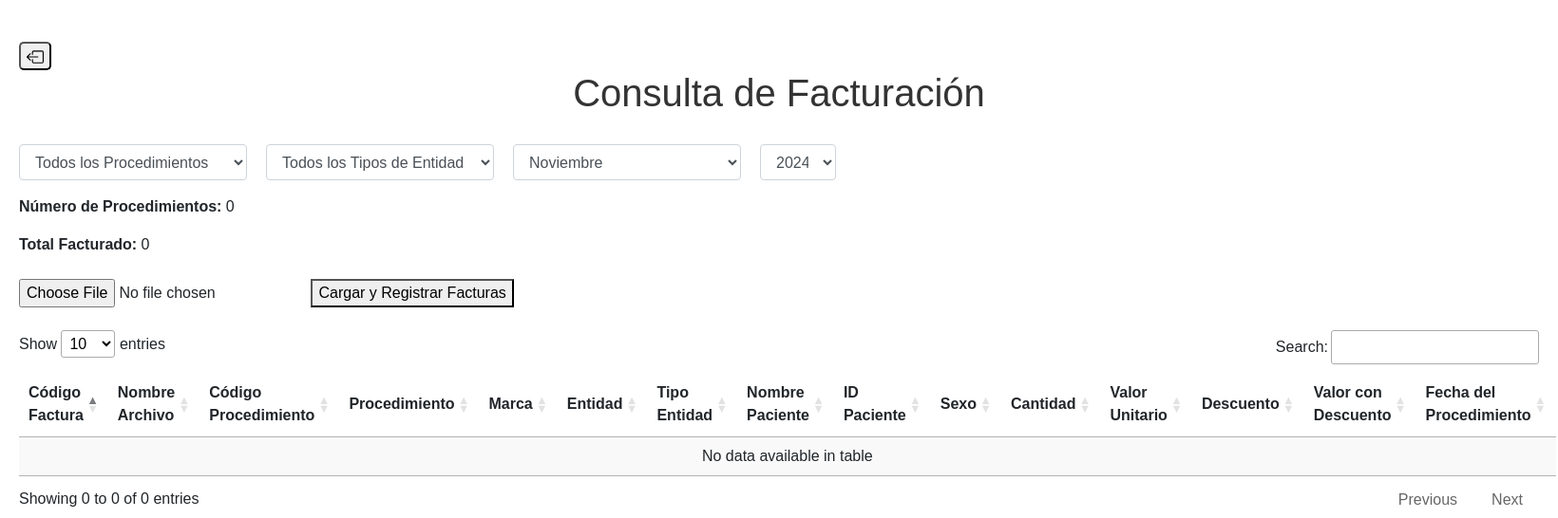
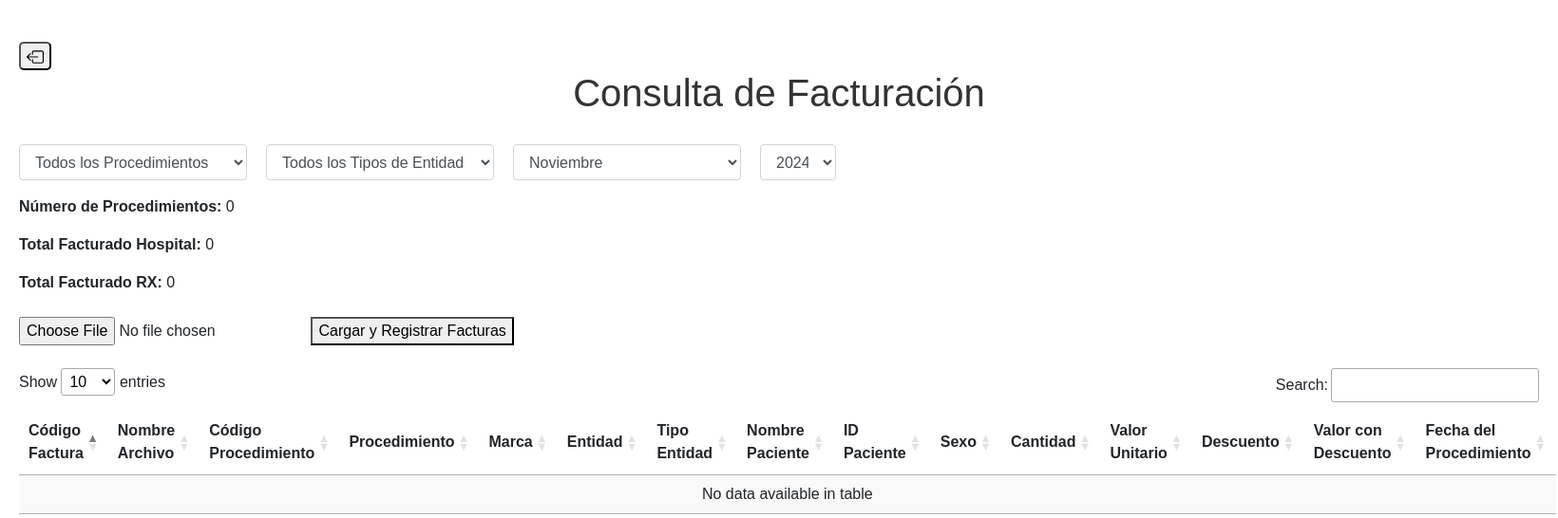
Before and after one commit to juanmatorres007/rx_sedelaplata, a PHP site: page /factura.php in a window 1640 px wide. Shown: the top 546 px of the page at 95% size. Run offline with PHP 8.4, Linux system fonts and the light colour scheme; data comes from the database, SQL or seed files in the repository; data that the repository does not hold is empty; some libraries are stand-ins or nearby versions.

Commit message:
19/11/24

```diff
--- a/consultaFactura.php
+++ b/consultaFactura.php
@@ -58,6 +58,7 @@ if (isset($_POST['tipo_procedimiento']) && isset($_POST['mes']) && isset($_POST[
     $result = $stmt->get_result();
 
     // Variables para acumular totales
+    $totalRx = 0;
     $totalProcedimientos = 0;
     $totalFacturado = 0;
     $tableRows = "";
@@ -72,15 +73,15 @@ if (isset($_POST['tipo_procedimiento']) && isset($_POST['mes']) && isset($_POST[
                 // Si `descuento` es un valor absoluto
                 $valor_unitario_con_descuento = $row['valor_unitario'] - $row['descuento'];
 
-                // Si `descuento` representa un porcentaje, usa esta línea en su lugar:
-                // $valor_unitario_con_descuento = $row['valor_unitario'] * (1 - $row['descuento'] / 100);
             }
 
             // Calcular el total para el registro actual y sumar a los totales
+            $totalRx += $row['valor_descuento'];
             $totalProcedimientos += $row['cantidad'];
-            $totalFacturado += $valor_unitario_con_descuento * $row['cantidad'];
+            $totalFacturado  += $row['valor_unitario'] ;
 
-            // Construir las filas de la tabla
+
+
             $tableRows .= "<tr>
                 <td>{$row['codigo_factura']}</td>
                 <td>{$row['nombre_archivo']}</td>
@@ -93,9 +94,9 @@ if (isset($_POST['tipo_procedimiento']) && isset($_POST['mes']) && isset($_POST[
                 <td>{$row['id_paciente']}</td>
                 <td>{$row['sexo']}</td>
                 <td>{$row['cantidad']}</td>
-                <td>{$row['valor_unitario']}</td>
+                <td>$" . number_format($row['valor_unitario'],0, '.', '.'). "</td>
                 <td>{$row['descuento']}</td>
-                <td>" . number_format($valor_unitario_con_descuento, 3, ',', '.') . "</td>
+                <td>$" . number_format($row['valor_descuento'],0, '.', '.'). "</td>
                 <td>{$row['fecha_procedimiento']}</td>
             </tr>";
         }
@@ -106,11 +107,13 @@ if (isset($_POST['tipo_procedimiento']) && isset($_POST['mes']) && isset($_POST[
     $stmt->close();
     $conn->close();
 
-    // Responder con JSON que incluye las filas de la tabla, el total de procedimientos y el total facturado
+
     echo json_encode([
         "tableRows" => $tableRows,
         "totalProcedimientos" => $totalProcedimientos,
-        "totalFacturado" => number_format($totalFacturado, 3, '.', '.')
+        "totalFacturado" => number_format($totalFacturado, 0, '.', '.'),
+        "totalRx" => number_format($totalRx, 0, '.', '.')
     ]);
+
 }
 ?>
--- a/factura.php
+++ b/factura.php
@@ -84,7 +84,9 @@
     <!-- Información de resumen -->
     <div class="summary-info mb-4">
         <p><strong>Número de Procedimientos:</strong> <span id="totalProcedimientos">0</span></p>
-    <p><strong>Total Facturado:</strong> <span id="totalFacturado">0</span></p>
+        <p><strong>Total Facturado Hospital:</strong> <span id="totalFacturado">0</span></p>
+        <p><strong>Total Facturado RX:</strong> <span id="totalRx">0</span></p>
+
     </div>
 
     <form action="procesar_excel.php" method="post" enctype="multipart/form-data">
@@ -171,8 +173,16 @@
 
                         // Actualizar los valores de resumen en la interfaz
                         $('#totalProcedimientos').text(response.totalProcedimientos);
-                    $('#totalFacturado').text(response.totalFacturado.toLocaleString('es-ES', { minimumFractionDigits: 3, maximumFractionDigits: 3 }));
+                        $('#totalFacturado').text(response.totalFacturado.toLocaleString('es-ES', {
+                            minimumFractionDigits: 3,
+                            maximumFractionDigits: 3
+                        }));
+                        $('#totalRx').text(response.totalRx.toLocaleString('es-ES', {
+                            minimumFractionDigits: 3,
+                            maximumFractionDigits: 3
+                        }));
                     }
+
                 });
             }
 
```
Also changed, not shown: procesar_excel.php (+9 -5 lines). Lines whose indentation alone changed are shown as unchanged.
